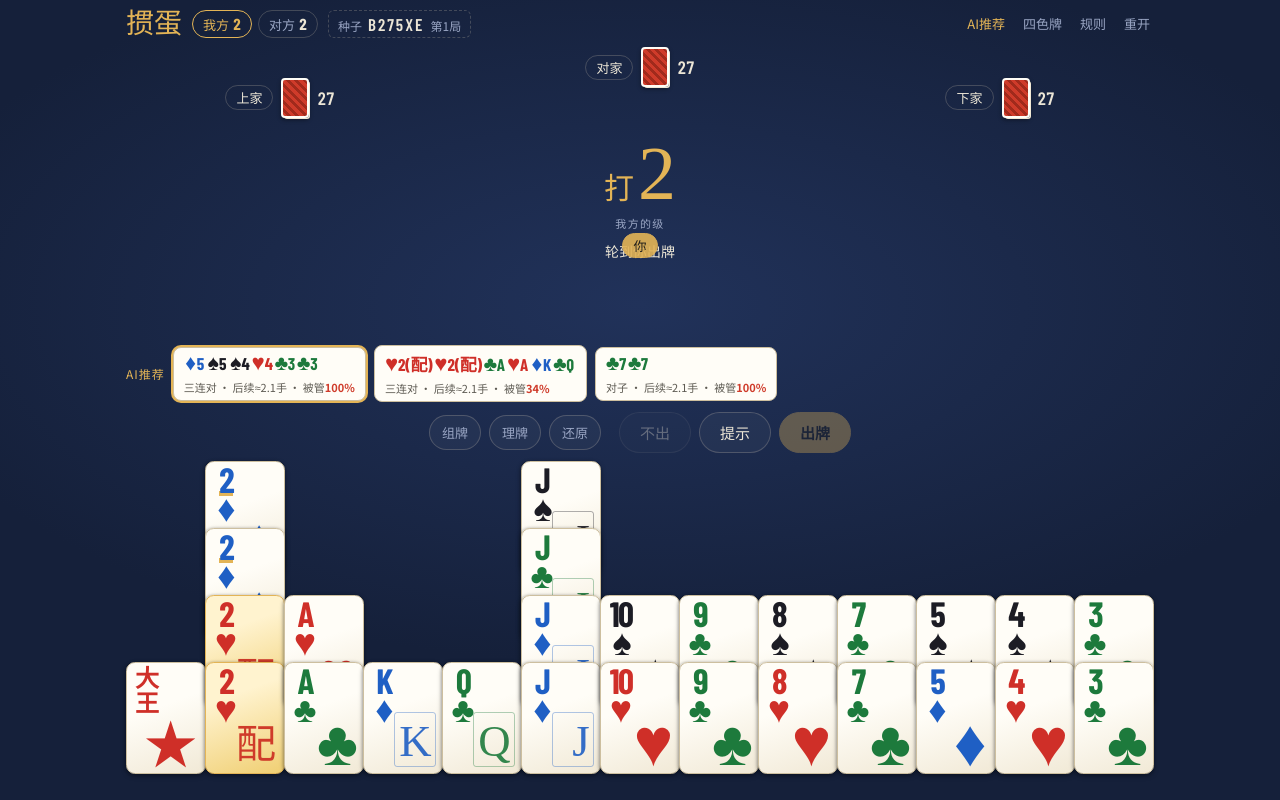
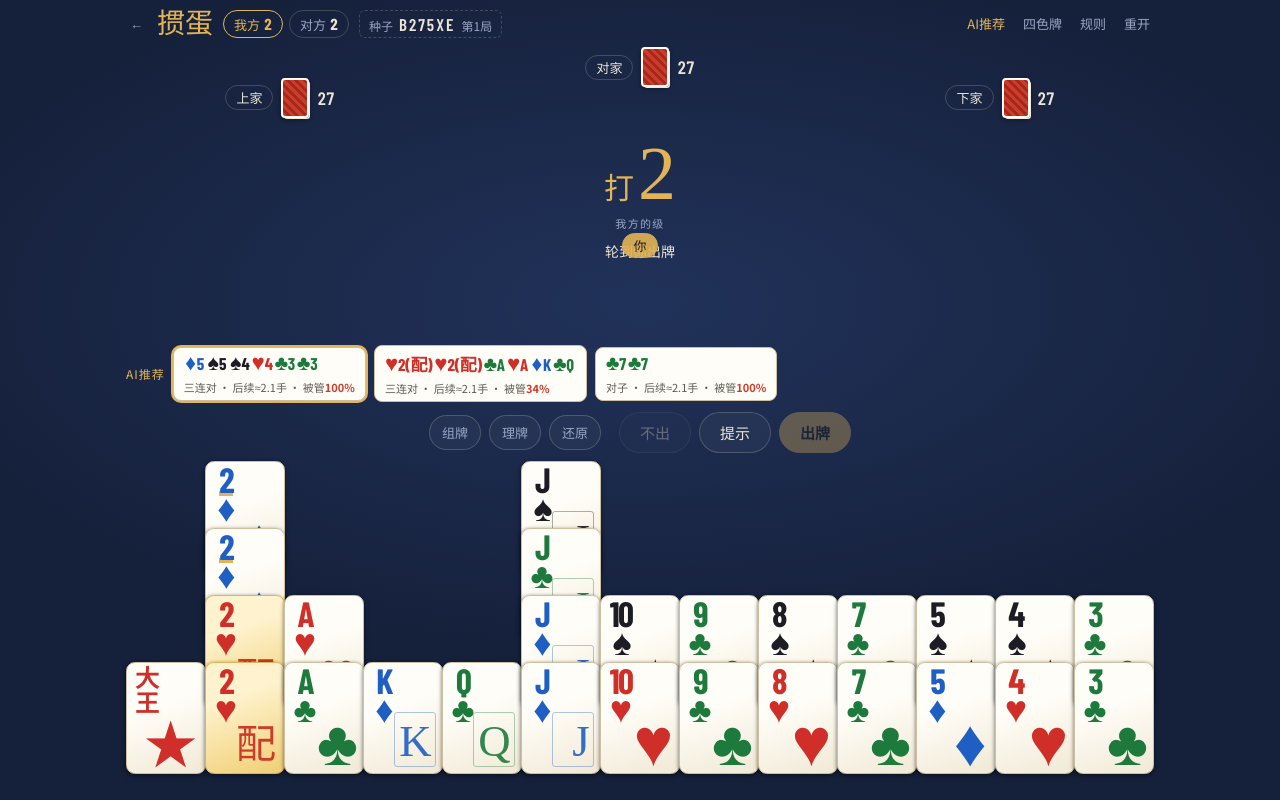
Before and after one commit to WonGary/wongary.github.io, a plain HTML site: page guandan/index.html in a window 1280 px wide. Drawn offline with nearby package versions, Linux system fonts and the light colour scheme; a web font is replaced by a local one.

Commit message:
Move Guandan to /guandan/, leave homepage empty
Co-Authored-By: Claude Opus 5.5 <noreply@anthropic.com>

```diff
--- a/index.html
+++ b/guandan/index.html
@@ -151,6 +151,7 @@ body{background:radial-gradient(ellipse 80% 60% at 50% 38%,var(--felt-2),var(--f
 
 <div class="app">
   <header class="bar">
+    <a class="lnk" href="../" aria-label="回到主页" style="text-decoration:none">←</a>
     <div class="brand">掼蛋</div>
     <div class="teams">
       <span class="team" id="teamUs">我方<b id="lvUs">2</b></span>
```
